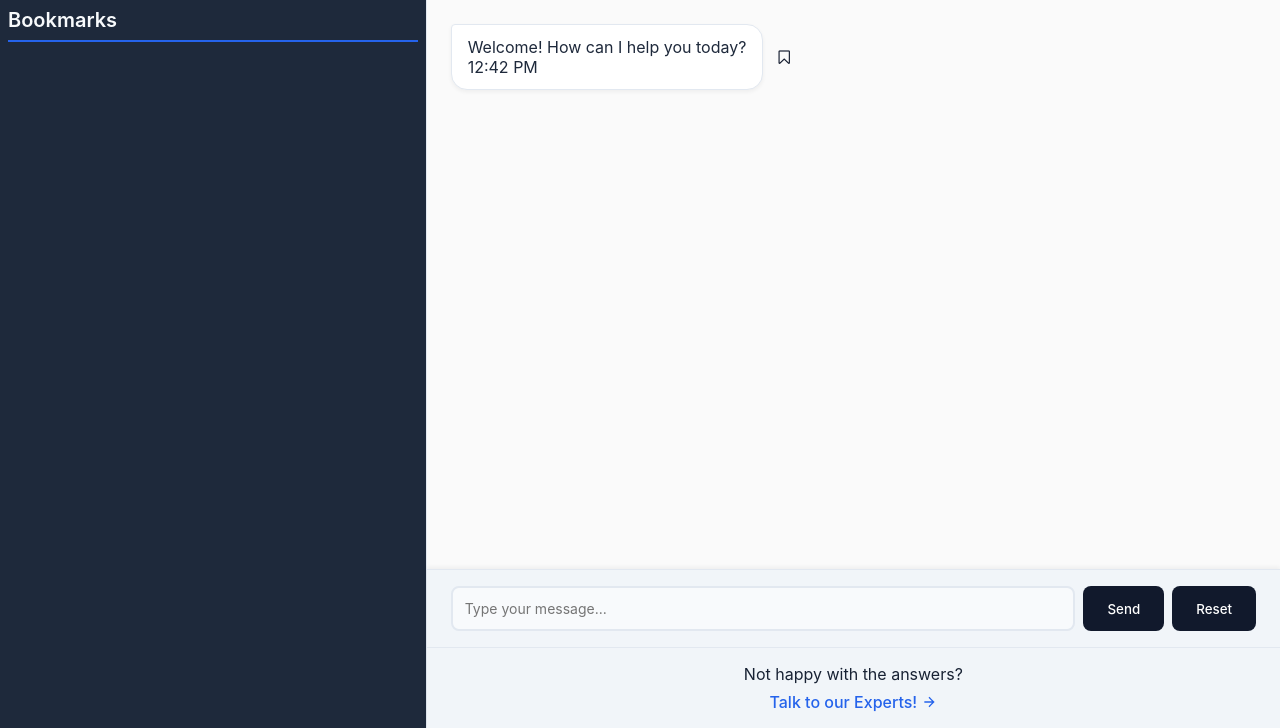
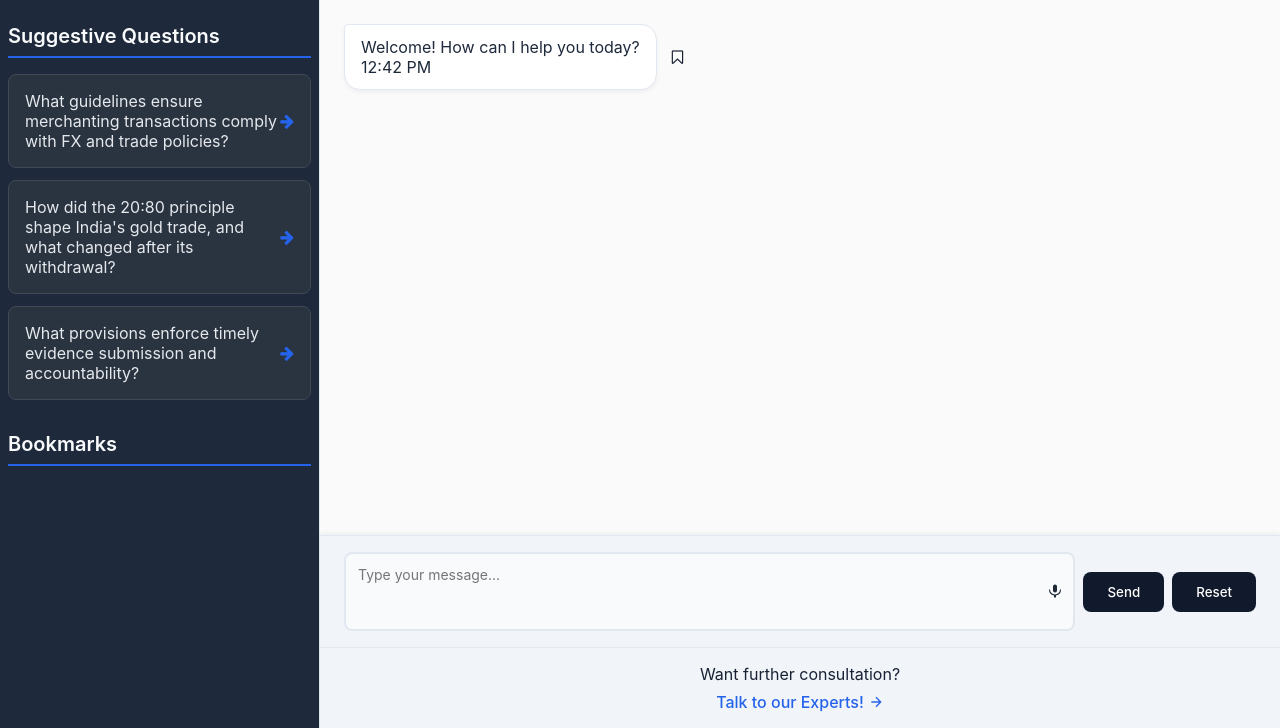
Before and after one commit to aniruddha2004/tradeGuru, a Flask app: page /chat in a window 1280 px wide. Shown: the part 72-800 px from the top of the page. Run offline with Flask 3, Linux system fonts and the light colour scheme.

Commit message:
Added voice input functionality, added suggestive questions sections and added bookmark functionality

```diff
--- a/src/static/css/styles-chat.css
+++ b/src/static/css/styles-chat.css
@@ -90,9 +90,48 @@ body {
   position: relative;
 }
 
+/* Suggestive Questions Section Styles */
+.suggestions-section {
+  margin-bottom: 1rem;
+  padding: 1rem 0rem;
+  background-color: rgba(30, 41, 59, 1);
+}
+
+.suggestions-list {
+  display: flex;
+  flex-direction: column;
+  gap: 0.75rem;
+}
+
+.suggestion-card {
+  background-color: rgba(42, 52, 65, 1);
+  border: 1px solid rgba(64, 73, 84, 1);
+  color: #e5e8ec;
+  border-radius: 0.5rem;
+  padding: 1rem;
+  display: flex;
+  align-items: center;
+  justify-content: space-between;
+  transition: all 0.2s ease;
+  cursor: pointer;
+}
+
+.suggestion-card:hover {
+  transform: translateY(-2px);
+  border-color: #2563eb;
+}
+
+.suggestion-arrow {
+  background: none;
+  border: none;
+  cursor: pointer;
+  color: #2563eb;
+  font-size: 16px;
+}
+
 /* Previous Queries Panel */
 .queries-panel {
-  width: 33.333%;
+  width: 25%;
   background-color: rgba(30, 41, 59, 255);
   border-right: 1px solid #e2e8f0;
   padding: 0.5rem;
@@ -132,6 +171,15 @@ body {
   border-color: #2563eb;
 }
 
+.query-content {
+  display: block;
+  width: 300px; /* Set a fixed width for each bookmark */
+  white-space: nowrap;
+  overflow: hidden;
+  text-overflow: ellipsis;
+}
+
+
 /* Chat Panel */
 .chat-panel {
   flex: 1;
@@ -154,7 +202,7 @@ body {
   flex: 1;
   overflow-y: auto;
   padding: 1.5rem;
-  padding-bottom: 160px;
+  padding-bottom: 200px;
 }
 
 .message {
@@ -208,7 +256,7 @@ ul, ol {
   position: fixed;
   bottom: 0;
   right: 0;
-  width: 66.666%;
+  width: 75%;
   background-color: white;
   box-shadow: 0 -2px 4px rgba(0, 0, 0, 0.05);
   z-index: 10;
@@ -223,8 +271,17 @@ ul, ol {
 .input-form {
   display: flex;
   gap: 0.5rem;
+  align-items: center; /* Ensure everything lines up nicely */
 }
 
+/* A wrapper so the mic button can sit inside the same box area */
+.message-input-wrapper {
+  position: relative;
+  flex: 1;
+  display: flex;
+}
+
+/* Taller text area with vertical scrolling only */
 .message-input {
   flex: 1;
   padding: 0.75rem;
@@ -234,13 +291,48 @@ ul, ol {
   outline: none;
   transition: all 0.2s ease;
   background-color: #f8fafc;
+  resize: none;
+  overflow-y: auto;
+  overflow-x: hidden;
 }
 
+/* Focus style */
 .message-input:focus {
   border-color: rgba(24, 34, 52, 255);
   box-shadow: 0 0 0 3px rgba(37, 99, 235, 0.1);
   background-color: white;
 }
+
+/* Position the voice button at the right edge inside the same container */
+.voice-button {
+  position: absolute;
+  top: 50%;
+  right: 0.75rem;
+  transform: translateY(-50%);
+  background: none;
+  border: none;
+  cursor: pointer;
+  color: #1f2937;
+}
+
+/* Pulsing animation when recording */
+.voice-button.recording {
+  color: #2563eb; /* red, or any highlight color */
+  animation: pulse 1s infinite;
+}
+
+@keyframes pulse {
+  0% {
+    transform: translateY(-50%) scale(1);
+  }
+  50% {
+    transform: translateY(-50%) scale(1.2);
+  }
+  100% {
+    transform: translateY(-50%) scale(1);
+  }
+}
+
 
 .send-button {
   padding: 0.75rem 1.5rem;
--- a/src/static/js/chat-script.js
+++ b/src/static/js/chat-script.js
@@ -5,6 +5,8 @@ let queries = [];
 // DOM Elements
 const messageForm = document.getElementById("messageForm");
 const messageInput = document.getElementById("messageInput");
+const SpeechRecognition = window.SpeechRecognition || window.webkitSpeechRecognition;
+const voiceButton = document.getElementById("voiceButton");
 const messagesContainer = document.getElementById("messagesContainer");
 const queriesList = document.getElementById("queriesList");
 const menuToggle = document.getElementById("menuToggle");
@@ -31,18 +33,19 @@ function formatTime(date) {
   }).format(new Date(date));
 }
 
-// Render messages
+// In renderMessage, assign a unique id to each message
 function renderMessage(message) {
   const messageDiv = document.createElement("div");
   messageDiv.className = `message ${message.sender}`;
-  if(message.loader) {
+  messageDiv.id = "message-" + message.id; // Unique id for scrolling
+
+  if (message.loader) {
     messageDiv.innerHTML = `
       <div class="message-content" id="loading-message">
         <div>${message.content}</div>
       </div>
     `;
-  }
-  else {
+  } else {
     messageDiv.innerHTML = `
       <div class="message-content">
         <div>${message.content}</div>
@@ -51,11 +54,12 @@ function renderMessage(message) {
     `;
   }
 
-  // If it's an assistant message, add a bookmark button
-  if (message.sender === "assistant" && !(message.loader)) {
+  // Add bookmark button for assistant messages
+  if (message.sender === "assistant" && !message.loader) {
     const bookmarkButton = document.createElement("button");
     bookmarkButton.className = "bookmark-button";
-    bookmarkButton.innerHTML = '<i class="fa fa-bookmark-o" style="color: rgba(17,25,44,255)"></i>'; // Bookmark icon
+    bookmarkButton.innerHTML =
+      '<i class="fa fa-bookmark-o" style="color: rgba(17,25,44,255)"></i>';
     bookmarkButton.addEventListener("click", () => bookmarkResponse(message));
     messageDiv.appendChild(bookmarkButton);
   }
@@ -64,17 +68,33 @@ function renderMessage(message) {
   messagesContainer.scrollTop = messagesContainer.scrollHeight;
 }
 
-// Render queries (only assistant messages that were bookmarked)
+// In renderQuery, attach a click listener to scroll to the corresponding message
 function renderQuery(query) {
   const queryDiv = document.createElement("div");
   queryDiv.className = "query-card";
+  // Using the first line of the message for display; CSS can handle overflow styling.
   queryDiv.innerHTML = `
     <div class="query-timestamp">${formatDate(query.timestamp)}</div>
-    <div class="query-content">${query.content}</div>
+    <div class="query-content">${query.content.split('\n')[0]}</div>
   `;
+
+  queryDiv.addEventListener('click', () => {
+    const target = document.getElementById('message-' + query.id);
+    if (target) {
+      target.scrollIntoView({ behavior: 'smooth', block: 'center' });
+      // Optional: add a temporary highlight to the message
+      target.classList.add('highlight');
+      setTimeout(() => {
+        target.classList.remove('highlight');
+      }, 2000);
+    }
+  });
+
   queriesList.appendChild(queryDiv);
   queriesList.scrollTop = queriesList.scrollHeight;
 }
+
+
 
 // Function to bookmark an assistant's response
 function bookmarkResponse(message) {
@@ -107,10 +127,10 @@ messageForm.addEventListener("submit", async (e) => {
 
   const loadingMessage = {
     id: messages.length + 1,
-    content : "Typing...",
+    content: "Typing...",
     sender: "assistant",
     timestamp,
-    loader : true
+    loader: true,
   };
 
   messages.push(message);
@@ -137,9 +157,9 @@ messageForm.addEventListener("submit", async (e) => {
       content: renderedHTML, // Store HTML-rendered content
       sender: "assistant",
       timestamp: new Date().toISOString(),
-      loader: false
+      loader: false,
     };
-    document.getElementById("loading-message").remove()
+    document.getElementById("loading-message").remove();
     messages.push(botMessage);
     renderMessage(botMessage);
   } catch (error) {
@@ -149,12 +169,11 @@ messageForm.addEventListener("submit", async (e) => {
       sender: "assistant",
       timestamp: new Date().toISOString(),
     };
-    document.getElementById("loading-message").remove()
+    document.getElementById("loading-message").remove();
     messages.push(botMessage);
     renderMessage(botMessage);
   }
 });
-
 
 // Reset chat
 function resetChat() {
@@ -176,6 +195,7 @@ function displayWelcomeMessage() {
     timestamp: new Date().toISOString(),
   };
   renderMessage(welcomeMessage);
+  renderSuggestions();
 }
 
 document.addEventListener("DOMContentLoaded", displayWelcomeMessage);
@@ -202,25 +222,104 @@ document.querySelector(".expert-link").addEventListener("click", () => {
   const timestamp = new Date().toISOString();
   const loadingMessage = {
     id: messages.length + 1,
-    content : "Forwarding your request to an expert for review..",
+    content: "Forwarding your request to an expert for review..",
     sender: "assistant",
     timestamp,
-    loader : true
+    loader: true,
   };
-  renderMessage(loadingMessage)
+  renderMessage(loadingMessage);
   fetch("/ask-expert", { method: "POST" })
     .then((response) => response.json())
     .then((data) => {
       const newTimestamp = new Date().toISOString();
       const responseMessage = {
         id: messages.length + 1,
-        content : "Your request has been successfully sent to an expert! You'll receive a response soon.",
+        content:
+          "Your request has been successfully sent to an expert! You'll receive a response soon.",
         sender: "assistant",
         timestamp: newTimestamp,
-        loader : false
+        loader: false,
       };
-      document.getElementById("loading-message").remove()
-      renderMessage(responseMessage)
+      document.getElementById("loading-message").remove();
+      renderMessage(responseMessage);
     })
     .then((data) => alert(data.message));
 });
+
+if (SpeechRecognition) {
+  const recognition = new SpeechRecognition();
+  recognition.interimResults = false;
+  recognition.lang = "en-US";
+
+  voiceButton.addEventListener("click", () => {
+    messageInput.focus();
+    recognition.start();
+  });
+
+  // When the mic starts recording:
+  recognition.addEventListener("start", () => {
+    voiceButton.classList.add("recording");
+  });
+
+  // When the mic stops recording:
+  recognition.addEventListener("end", () => {
+    voiceButton.classList.remove("recording");
+  });
+
+  recognition.addEventListener("result", (event) => {
+    const transcript = event.results[0][0].transcript;
+    messageInput.value += (messageInput.value ? " " : "") + transcript;
+    voiceButton.style.display = "none";
+    messageInput.dispatchEvent(new Event('input'));
+  });
+} else {
+  console.warn("Speech Recognition not supported in this browser.");
+  voiceButton.style.display = "none";
+}
+
+// Define your suggestion queries
+const suggestions = [
+  "What guidelines ensure merchanting transactions comply with FX and trade policies?",
+  "How did the 20:80 principle shape India's gold trade, and what changed after its withdrawal?",
+  "What provisions enforce timely evidence submission and accountability?"
+];
+
+function renderSuggestions() {
+  const suggestionsList = document.getElementById("suggestionsList");
+  suggestions.forEach(suggestion => {
+    const suggestionDiv = document.createElement("div");
+    suggestionDiv.className = "suggestion-card";
+    suggestionDiv.innerHTML = `
+      <span class="suggestion-text">${suggestion}</span>
+      <button class="suggestion-arrow">
+        <i class="fa fa-arrow-right"></i>
+      </button>
+    `;
+    // Clicking the arrow button populates the text input with the suggestion
+    suggestionDiv.querySelector(".suggestion-arrow").addEventListener("click", (e) => {
+      e.stopPropagation(); // Prevent triggering parent click if any
+      messageInput.value = suggestion;
+      messageInput.focus();
+      messageInput.dispatchEvent(new Event('input'));
+    });
+    suggestionsList.appendChild(suggestionDiv);
+  });
+}
+
+// Listen for changes in the message input field
+messageInput.addEventListener("input", () => {
+  // Check if there's at least one non-whitespace character
+  if (messageInput.value.trim().length > 0) {
+    voiceButton.style.display = "none";
+  } else {
+    voiceButton.style.display = "inline-block";
+  }
+});
+
+window.addEventListener("load", () => {
+  // Check if the navigation type is "reload"
+  const [navEntry] = performance.getEntriesByType("navigation");
+  if (navEntry && navEntry.type === "reload") {
+    resetChat();
+  }
+});
--- a/src/templates/chat.html
+++ b/src/templates/chat.html
@@ -4,21 +4,42 @@
     <meta charset="UTF-8" />
     <meta name="viewport" content="width=device-width, initial-scale=1.0" />
     <title>TradeGuru - Chat</title>
-    <link rel="stylesheet" href="{{ url_for('static', filename='css/styles-chat.css') }}">
-    <link rel="stylesheet" href="https://cdnjs.cloudflare.com/ajax/libs/font-awesome/4.7.0/css/font-awesome.min.css">
+    <link
+      rel="stylesheet"
+      href="{{ url_for('static', filename='css/styles-chat.css') }}"
+    />
+    <link
+      rel="stylesheet"
+      href="https://cdnjs.cloudflare.com/ajax/libs/font-awesome/4.7.0/css/font-awesome.min.css"
+    />
     <script src="https://cdn.jsdelivr.net/npm/marked/marked.min.js"></script>
-    <script defer src="{{ url_for('static', filename='js/chat-script.js') }}"></script>
+    <script
+      defer
+      src="{{ url_for('static', filename='js/chat-script.js') }}"
+    ></script>
   </head>
   <body>
     <!-- Navigation Bar -->
     <nav class="navbar">
       <a href="/" class="nav-brand">
-        <div><img src="https://assets.bluecoppertech.com/logo/bct/bct-square-128.png" alt="" height="36px" width="36px"></div>
+        <div>
+          <img
+            src="https://assets.bluecoppertech.com/logo/bct/bct-square-128.png"
+            alt=""
+            height="36px"
+            width="36px"
+          />
+        </div>
         <h1 class="company-name">TradeGuru</h1>
       </a>
       <div class="nav-right">
         <a href="#" class="login-button" disabled>
-          <img src="{{ url_for('static', filename='images/google-icon.png') }}" alt="Google Icon" width="20px" height="20px">
+          <img
+            src="{{ url_for('static', filename='images/google-icon.png') }}"
+            alt="Google Icon"
+            width="20px"
+            height="20px"
+          />
         </a>
         <button class="menu-toggle" id="menuToggle">
           <svg
@@ -37,10 +58,21 @@
 
     <div class="chat-container">
       <!-- Previous Queries Panel -->
+      <!-- Left Panel -->
       <div class="queries-panel" id="queriesPanel">
+        <!-- Suggestive Questions Section -->
+        <div class="suggestions-section">
+          <h2 class="queries-title">Suggestive Questions</h2>
+          <div class="suggestions-list" id="suggestionsList">
+            <!-- Suggestions will be inserted here by JavaScript -->
+          </div>
+        </div>
+        <!-- Bookmarks Section -->
+        <div class="bookmarks-section">
           <h2 class="queries-title">Bookmarks</h2>
           <div class="queries-list" id="queriesList">
-          <!-- Queries will be inserted here by JavaScript -->
+            <!-- Bookmarks will be inserted here by JavaScript -->
+          </div>
         </div>
       </div>
 
@@ -53,19 +85,46 @@
           <div class="bottom-container">
             <div class="input-container">
               <form class="input-form" id="messageForm">
-                <input
-                  type="text"
+                <!-- Wrap textarea + voice button together so we can position them cleanly -->
+                <div class="message-input-wrapper">
+                  <textarea
                     class="message-input"
                     id="messageInput"
                     placeholder="Type your message..."
                     autocomplete="off"
+                    rows="3"
+                  ></textarea>
+                  <button
+                    type="button"
+                    class="voice-button"
+                    id="voiceButton"
+                    title="Speak"
+                  >
+                    <svg
+                      xmlns="http://www.w3.org/2000/svg"
+                      width="16"
+                      height="16"
+                      fill="currentColor"
+                      viewBox="0 0 16 16"
+                    >
+                      <path
+                        d="M8 10a2 2 0 0 0 2-2V4a2 2 0 1 0-4 0v4a2 2 0 0 0 2 2z"
                       />
+                      <path
+                        d="M3 7a5 5 0 0 0 10 0h1a6 6 0 0 1-5 5.917V15H7v-2.083A6
+                               6 0 0 1 2 7h1z"
+                      />
+                    </svg>
+                  </button>
+                </div>
                 <button type="submit" class="send-button">Send</button>
-                <button type="submit" class="send-button" id="reset-btn">Reset</button>
+                <button type="submit" class="send-button" id="reset-btn">
+                  Reset
+                </button>
               </form>
             </div>
             <div class="expert-section">
-              <p class="expert-text">Not happy with the answers?</p>
+              <p class="expert-text">Want further consultation?</p>
               <a href="#" class="expert-link">
                 Talk to our Experts!
                 <svg
```
Lines whose indentation alone changed are shown as unchanged.
